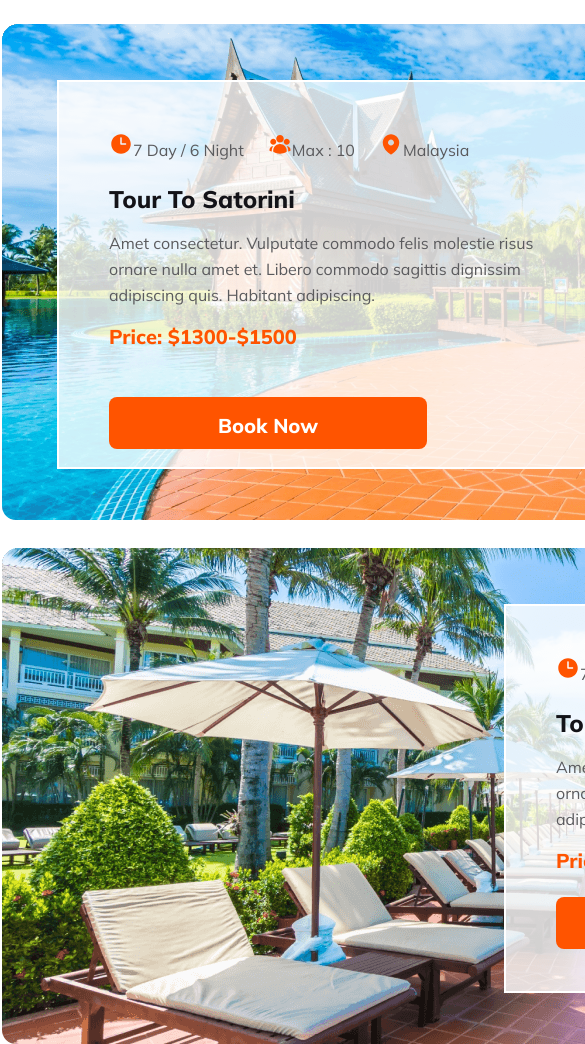
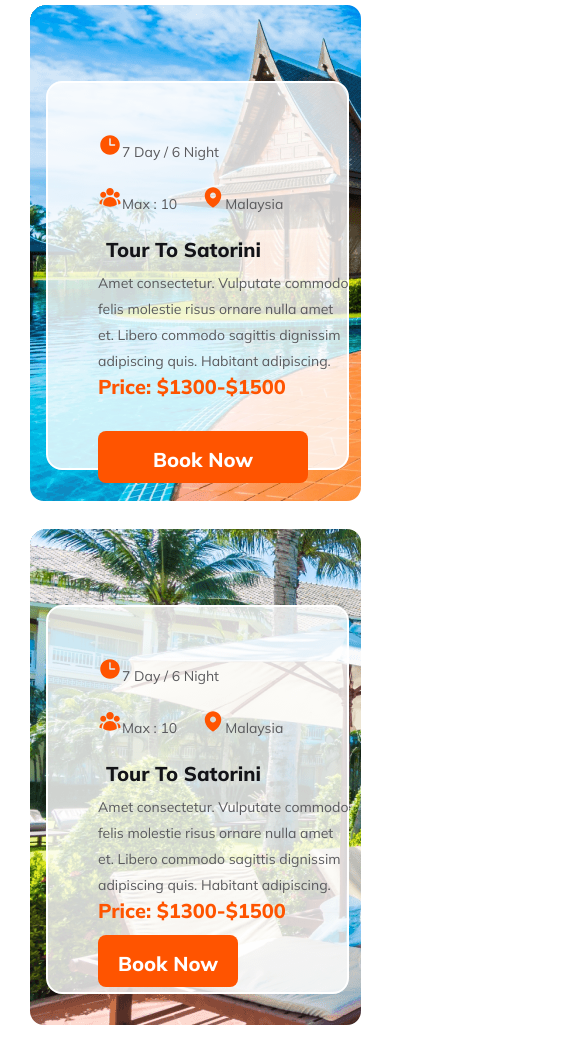
Before and after one commit to okaymahdi/B9A2-Hero-Travel, a plain HTML site: page index.html in a window 390 px wide. Shown: the part 6051-7095 px from the top of the page, 585 px wide, since content can reach past the window. Drawn offline with Linux system fonts and the light colour scheme.

Commit message:
responsived discount section

```diff
--- a/styles/responsive.css
+++ b/styles/responsive.css
@@ -59,17 +59,17 @@
   }
 
   .destination-section-1 {
-        grid-template-columns:1fr;
+    grid-template-columns: 1fr;
     gap: 16px;
   }
 
   .destination-section-2 {
-        grid-template-columns:1fr;
+    grid-template-columns: 1fr;
     gap: 16px;
   }
 
   .destination-section-3 {
-        grid-template-columns:1fr;
+    grid-template-columns: 1fr;
     gap: 16px;
   }
 
@@ -80,4 +80,97 @@
   .card-section {
     margin: 16px 20px;
   }
+
+  .discount-description {
+    font-size: 0.9rem;
+    width: 309px;
+    margin: 16px auto;
   }
+
+  .discount-card-1 {
+    backdrop-filter: blur(2.5px);
+    width: 335px;
+    position: relative;
+    height: 500px;
+  }
+
+  .discount-text-1 {
+    width: 303px;
+    position: absolute;
+    margin: 0 auto;
+    left: 5%;
+    top: 76px;
+    border-radius: 16px;
+  }
+
+  .discount-card-2 {
+    backdrop-filter: blur(2.5px);
+    width: 335px;
+    position: relative;
+    height: 500px;
+  }
+
+  .discount-text-2 {
+    width: 303px;
+    position: absolute;
+    margin: 0 auto;
+    left: 5%;
+    top: 76px;
+    border-radius: 16px;
+  }
+
+  .discount-card-3 {
+    backdrop-filter: blur(2.5px);
+    width: 335px;
+    position: relative;
+    height: 500px;
+  }
+
+  .discount-text-3 {
+    width: 303px;
+    position: absolute;
+    margin: 0 auto;
+    left: 5%;
+    top: 76px;
+    border-radius: 16px;
+  }
+
+  .discount-top {
+    flex-wrap: wrap;
+  }
+
+  .top-details {
+    font-size: 14px;
+  }
+
+  .discount-title {
+    font-size: 20px;
+    margin: 8px;
+  }
+
+  .discount-details {
+    font-size: 14px;
+    width: 254px;
+    margin-bottom: 0px;
+  }
+
+  .price {
+    color: #ff5400;
+    font-size: 1.25rem;
+    font-weight: 800;
+    margin-bottom: 12px;
+  }
+
+  .btn-discount {
+    color: #fff;
+    text-align: center;
+    font-size: 20px;
+    font-weight: 800;
+    width: 140px;
+  }
+
+  .box.btn.btn-bottom {
+    width: 210px;
+    margin: 20px auto;
+  }
+}
```
Lines whose indentation alone changed are shown as unchanged.
